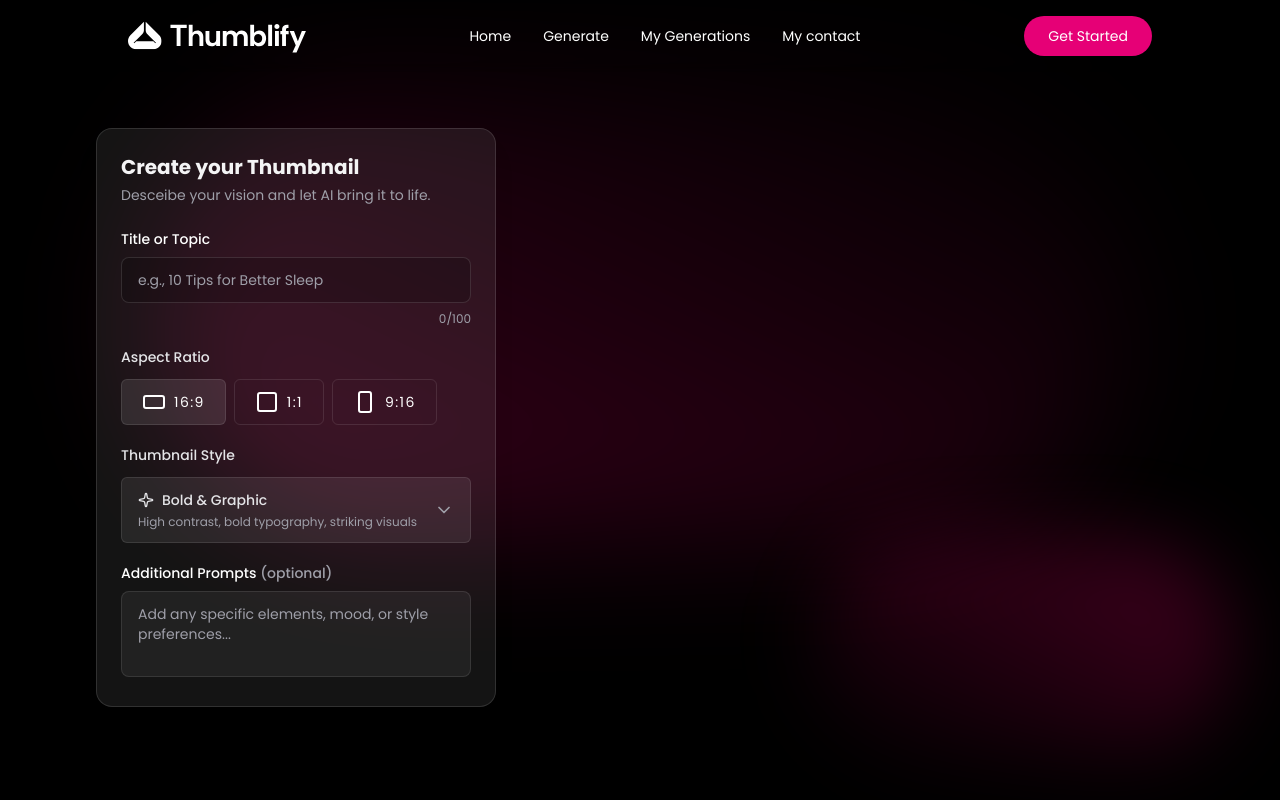
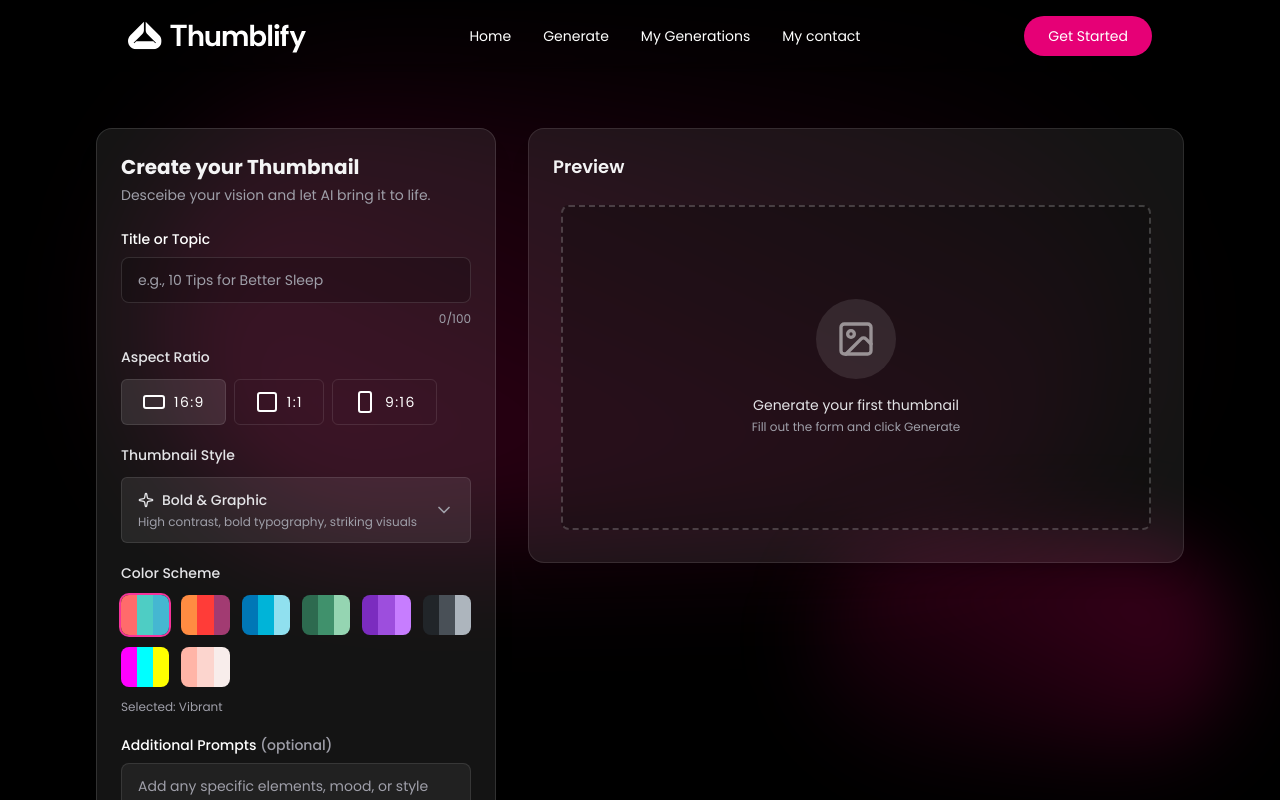
Before and after one commit to tasbihaanwaradil/thumbify-ai, a React (Vite) app in the folder client/: page /generate/1 in a window 1280 px wide. Shown: the top 800 px of the page. Built offline with nearby package versions, Linux system fonts and the light colour scheme.

Commit message:
feat: complete generate page UI and preview panel

```diff
--- /dev/null
+++ b/client/src/components/ColorSchemeSelector.tsx
@@ -0,0 +1,32 @@
+import { button, div } from "motion/react-client";
+import { colorSchemes } from "../assets/assets"
+
+const ColorSchemeSelector = ({ value, onChange }: {
+    value: string; onChange: (color: string) => void
+}) => {
+
+    return (
+        <div className="space-y-3">
+            <label className="block text-sm font-medium text-zinc-200">Color Scheme</label>
+            <div className="grid grid-cols-6 gap-3">
+                {colorSchemes.map((scheme) => (
+                    <button key={scheme.id}
+                        onClick={() => onChange(scheme.id)}
+                        className={`relative rounded-lg transition-all ${value === scheme.id && 'ring-2 ring-pink-500'}`}
+                        title={scheme.name}>
+
+                        <div className="flex h-10 rounded-lg overflow-hidden">
+                            {scheme.colors.map((color, i) => (
+                                <div key={i} className="flex-1 " style={{ backgroundColor: color }} />
+                            ))}
+                        </div>
+                    </button>
+                ))}
+
+            </div>
+            <p className="text-xs text-zinc-400">Selected: {colorSchemes.find((s) => s.id === value)?.name}</p>
+        </div>
+    )
+}
+
+export default ColorSchemeSelector
--- /dev/null
+++ b/client/src/components/PreviewPanel.tsx
@@ -0,0 +1,63 @@
+import { DownloadIcon, ImageIcon, Loader2Icon } from "lucide-react";
+import type { AspectRatio, IThumbnail } from "../assets/assets"
+
+
+
+const PreviewPanel = ({ thumbnail, isLoading, aspectRatio }: { thumbnail: IThumbnail | null, isLoading: boolean; aspectRatio: AspectRatio }) => {
+    const aspectClasses = {
+        '16:9': 'aspect-video',
+        '1:1': 'aspect-square',
+        '9:16': 'aspect-[9/16]',
+
+    } as Record<AspectRatio, string>;
+
+    const onDownload = () => {
+        if (!thumbnail?.image_url) return
+        window.open(thumbnail.image_url, '_blank')
+    }
+
+    return (
+        <div className="relative mx-auto w-full max-w-2xl">
+            <div className={`relative overflow-hidden ${aspectClasses[aspectRatio]}`}>
+                {/* Loading state */}
+                {isLoading && (
+                    <div className="absolute inset-0 flex flex-col items-center justify-center gap-4 bg-black/25">
+                        <Loader2Icon className="size-8 animate-spin text-zinc-400" />
+                        <div className="text-center">
+                            <p className="text-sm font-medium text-zinc-200">AI is creating your thumbnail...</p>
+                            <p className="mt-1 text-xs text-zinc-400">This may take 10-20 seconds</p>
+                        </div>
+                    </div>
+                )}
+
+                {/* Image Preview thumnail is available show preview of a thumbnail */}
+                {!isLoading && thumbnail?.image_url && (
+                    <div className="group relative h-full w-full">
+                        <img src={thumbnail?.image_url} alt={thumbnail.title} className="h-full w-full object-cover" />
+                        <div className="absolute inset-0 flex items-end justify-center bg-black/10 opacity-0 transition-opacity group-hover:opacity-100">
+                            <button onClick={onDownload} type="button" className="mb-6 flex items-center gap-2 rounded-md px-5 py-2.5 text-xs font-medium transition bg-white/30 ring-2 ring-white/40 backdrop-blur hover:scale-105 active:scale-95">
+                                <DownloadIcon className="size-4" />
+                                Download Thumbnail</button>
+                        </div>
+                    </div>
+                )}
+
+                {/* Empty State */}
+                {!isLoading && !thumbnail?.image_url && (
+                    <div className="absolute inset-0 m-2 flex flex-col items-center justify-center gap-4 rounded-lg border-2 border-dashed border-white/20 bg-black/25">
+                        <div className="max-sm:hidden flex size-20 items-center justify-center rounded-full bg-white/10">
+                            <ImageIcon className="size-10 text-white opacity-50" />
+                        </div>
+                        <div className="px-4 text-center">
+                            <p className="font text-zinc-200">Generate your first thumbnail</p>
+                            <p className="mt-1 text-xs text-zinc-400">Fill out the form and click Generate</p>
+                        </div>
+                    </div>
+                )}
+
+            </div>
+        </div>
+    )
+}
+
+export default PreviewPanel
--- a/client/src/components/StyleSelector.tsx
+++ b/client/src/components/StyleSelector.tsx
@@ -1,6 +1,6 @@
 import type React from "react";
 import { ChevronDownIcon, CpuIcon, ImageIcon, PenToolIcon, SparkleIcon, SquareIcon } from "lucide-react";
-import type { ThumbnailStyle } from "../assets/assets"
+import { thumbnailStyles, type ThumbnailStyle } from "../assets/assets"
 
 
 const StyleSelector = ({ value, onChange, isOpen, setIsOpen }: { value: ThumbnailStyle; onChange: (style: ThumbnailStyle) => void; isOpen: boolean; setIsOpen: (open: boolean) => void }) => {
@@ -39,6 +39,28 @@ const StyleSelector = ({ value, onChange, isOpen, setIsOpen }: { value: Thumbnai
                 <ChevronDownIcon className={['h-5 w-5 text-zinc-400 transition-transform', isOpen && 'rotate-180'].join(' ')}/>
             </button>
 
+            {isOpen && (
+                <div className="absolute bottom-0 z-50 mt-1 w-full rounded-md border border-white/12 bg-black/20 backdrop-blur-3xl shadow-lg">
+                    {thumbnailStyles.map((style)=> (
+                        <button key={style}
+                        type="button"
+                        onClick={()=> {onChange(style); setIsOpen(false);}}
+                        className="flex w-full items-start gap-3 px-4 py-3 text-left transition hover:bg-black/30">
+                            <div className="mt-0.5">
+                                {styleIcons[style]}
+                            </div>
+
+                            <div>
+                                <p className="font-medium">{style}</p>
+                                <p className="text-xs text-zinc-400">{styleDescriptions[style]}</p>
+                            </div>
+
+                        </button>
+                    ))}
+
+                </div>
+            )}
+
         </div>
     )
 }
--- a/client/src/pages/Generate.tsx
+++ b/client/src/pages/Generate.tsx
@@ -1,9 +1,11 @@
-import { useState } from "react";
+import { useEffect, useState } from "react";
 import { useParams } from "react-router-dom"
-import { colorSchemes, type AspectRatio, type IThumbnail, type ThumbnailStyle } from "../assets/assets";
+import { colorSchemes, dummyThumbnails, type AspectRatio, type IThumbnail, type ThumbnailStyle } from "../assets/assets";
 import SoftBackdrop from "../components/SoftBackdrop";
 import AspectRatioSelector from "../components/AspectRatioSelector";
 import StyleSelector from "../components/StyleSelector";
+import ColorSchemeSelector from "../components/ColorSchemeSelector";
+import PreviewPanel from "../components/PreviewPanel";
 
 
 const Generate = () => {
@@ -17,6 +19,29 @@ const Generate = () => {
   const [colorSchemeId, setColorSchemeId] = useState<string>(colorSchemes[0].id)
   const [style, setStyle] = useState<ThumbnailStyle>('Bold & Graphic')
   const [styleDropdownOpen, setStyleDropdownOpen] = useState(false)
+
+  const handleGenerate = async () => {
+
+  }
+
+  const fetchThumbnail = async () => {
+    if (id) {
+      const thumbnail: any = dummyThumbnails.find((thumbnail) => thumbnail._id === id);
+      setThumbnail(thumbnail)
+      setAdditionalDetails(thumbnail.user_prompt)
+      setTitle(thumbnail.title)
+      setColorSchemeId(thumbnail.color_scheme)
+      setAspectRatio(thumbnail.aspect_ratio)
+      setStyle(thumbnail.style)
+      setLoading(false)
+    }
+  }
+
+  useEffect(() => {
+    if (id) {
+      fetchThumbnail()
+    }
+  }, [id])
 
   return (
     <>
@@ -47,6 +72,7 @@ const Generate = () => {
                   {/* StyleSelector */}
                   <StyleSelector value={style} onChange={setStyle} isOpen={styleDropdownOpen} setIsOpen={setStyleDropdownOpen} />
                   {/* ColorSchemeSelector */}
+                  <ColorSchemeSelector value={colorSchemeId} onChange={setColorSchemeId} />
 
                   {/* Details */}
                   <div className="space-y-2">
@@ -63,7 +89,7 @@ const Generate = () => {
 
                 {/* BUTTON */}
                 {!id && (
-                  <button className="text-[15px] w-full py-3.5 rounded-xl font-medium bg-linear-to-b from-pink-500  to-pink-600 hover:from-pink-700 disabled:cursor-not-allowed">
+                  <button onClick={handleGenerate} className="text-[15px] w-full py-3.5 rounded-xl font-medium bg-linear-to-b from-pink-500  to-pink-600 hover:from-pink-700 disabled:cursor-not-allowed">
                     {loading ? 'Generating...' : 'Generate Thumbnail'}
                   </button>
                 )}
@@ -74,7 +100,10 @@ const Generate = () => {
             </div>
             {/* RIGHT PANEL */}
             <div>
-
+              <div className="p-6 rounded-2xl bg-white/8 border border-white/10 shadow-xl">
+                <h2 className="text-lg font-semibold text-zinc-100 mb-4">Preview</h2>
+                <PreviewPanel thumbnail={thumbnail} isLoading={loading} aspectRatio={aspectRatio} />
+              </div>
             </div>
 
           </div>
```
